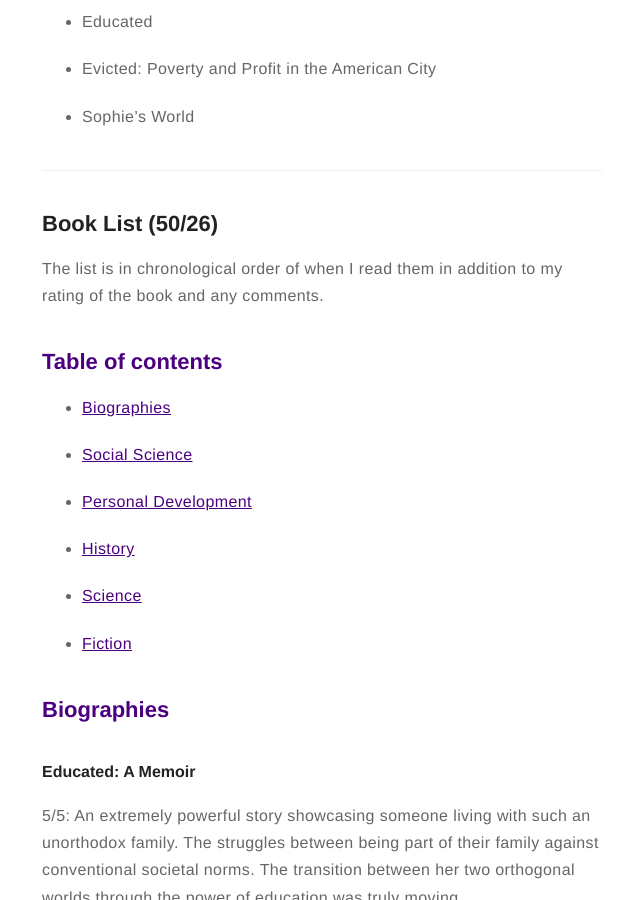
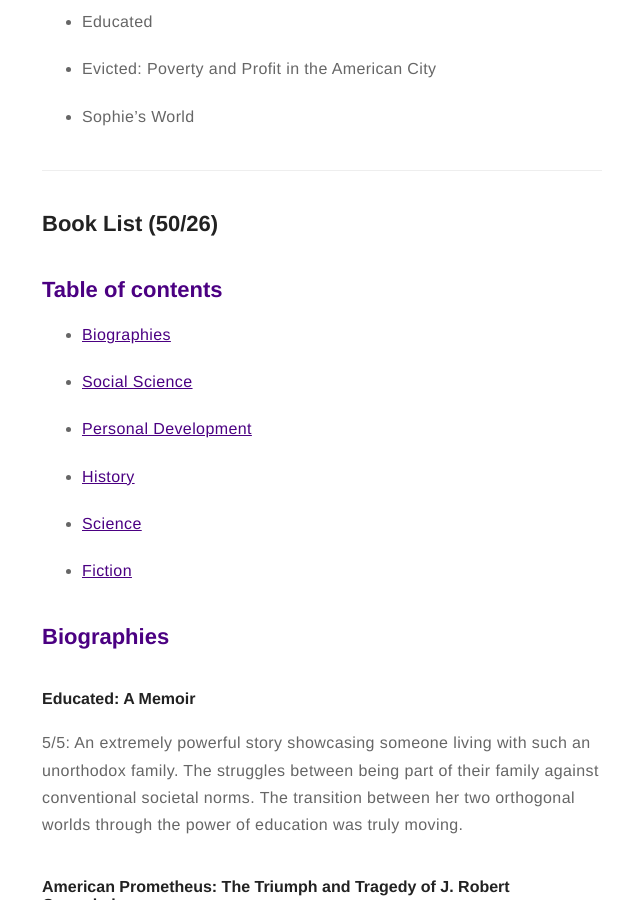
Before and after one commit to chrishyland/chrishyland.github.io, a Jekyll site: the page built from _posts/2019-12-30-Reading_List.md, in a window 1280 px wide and 900 px high, scrolled down 1132 px. Shown: the whole window, without its empty margins (318-958 px from the left). Built offline with Jekyll 4.4.1, drawn with Linux system fonts in a browser that asks for light colours.

Commit message:
Final blog

```diff
--- a/_posts/2019-12-30-Reading_List.md
+++ b/_posts/2019-12-30-Reading_List.md
@@ -38,7 +38,6 @@
 
 ## Book List (50/26)
 
-The list is in chronological order of when I read them in addition to my rating of the book and any comments.
 ## <a name='toc'>Table of contents</a>
 - [Biographies](#bio)
 
```
